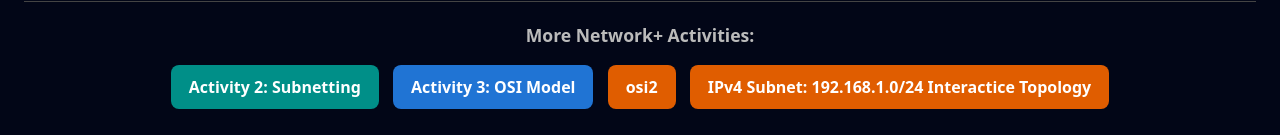
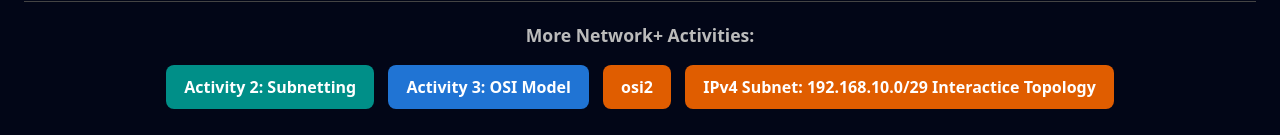
Before and after one commit to michaelviolamycc/osi_activity_full2, a plain HTML site: page index.html in a window 1280 px wide. Shown: the part 951-1086 px from the top of the page. Drawn offline with nearby package versions, Linux system fonts and the light colour scheme.

```diff
--- a/index.html
+++ b/index.html
@@ -468,7 +468,7 @@
   <a href="subnet_activity.html" style="display: inline-block; background: #008f88; color: #fff; padding: 10px 18px; margin: 5px; border-radius: 8px; text-decoration: none; font-weight: bold;">Activity 2: Subnetting</a>
   <a href="https://michaelviolamycc.github.io/osi_activity_full2/osi.model.html" target="_blank" rel="noopener noreferrer" style="display: inline-block; background: #2074d4; color: #fff; padding: 10px 18px; margin: 5px; border-radius: 8px; text-decoration: none; font-weight: bold;">Activity 3: OSI Model</a>
   <a href="https://michaelviolamycc.github.io/osi_activity_full2/osi2.html" target="_blank" rel="noopener noreferrer" style="display: inline-block; background: #e05d00; color: #fff; padding: 10px 18px; margin: 5px; border-radius: 8px; text-decoration: none; font-weight: bold;">osi2</a>
-  <a href="https://michaelviolamycc.github.io/osi_activity_full2/network_plus_pbq.html" target="_blank" rel="noopener noreferrer" style="display: inline-block; background: #e05d00; color: #fff; padding: 10px 18px; margin: 5px; border-radius: 8px; text-decoration: none; font-weight: bold;">IPv4 Subnet: 192.168.1.0/24 Interactice Topology</a>
+  <a href="https://michaelviolamycc.github.io/osi_activity_full2/network_plus_pbq.html" target="_blank" rel="noopener noreferrer" style="display: inline-block; background: #e05d00; color: #fff; padding: 10px 18px; margin: 5px; border-radius: 8px; text-decoration: none; font-weight: bold;">IPv4 Subnet: 192.168.10.0/29 Interactice Topology</a>
 </div>
 
 
```
